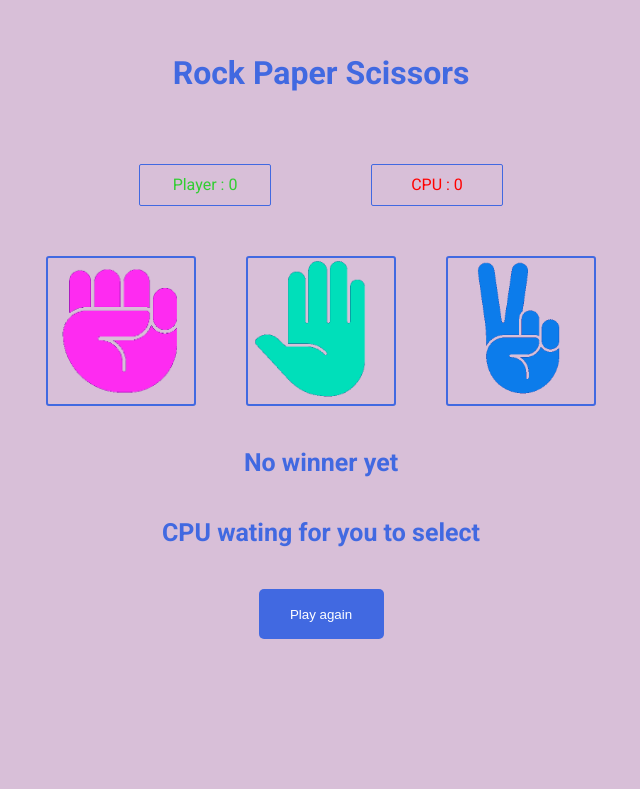
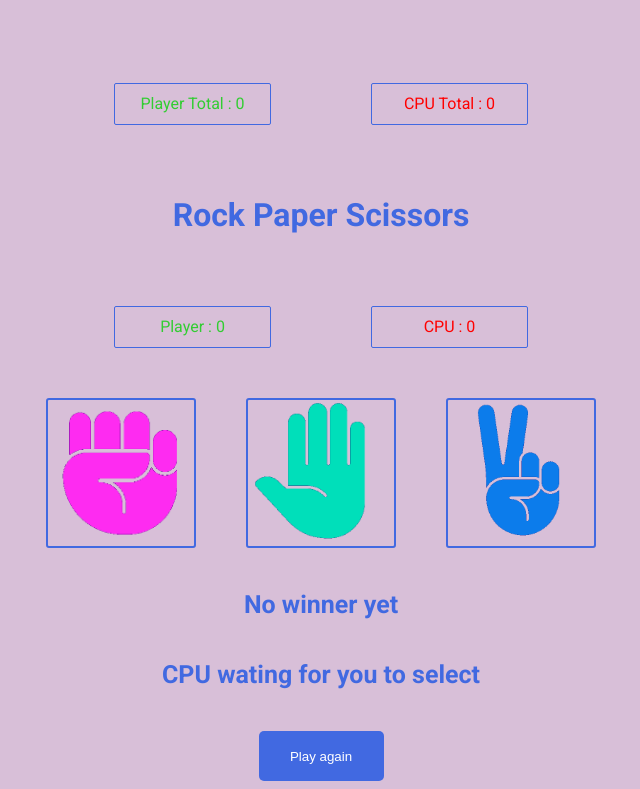
Before and after one commit to Umran04/rock-paper-scissors, a plain HTML site: page index.html in a window 1280 px wide. Shown: the part 117-906 px from the top of the page, without its empty margins (319-959 px from the left). Before the commit the page ends 800 px from the top, so only its background shows below. Drawn offline with Linux system fonts and the light colour scheme.

Commit message:
added a functionality that keeps scores of the rounds won by either cpu or player, however there are infite rounds they can play

```diff
--- a/index.html
+++ b/index.html
@@ -13,6 +13,10 @@
 <body>
 
     <div class="container">
+        <div class="round-scores">
+            <div class="player-round-scores" id="player-round-scores"></div>
+            <div class="cpu-round-scores" id="cpu-round-scores"></div>
+        </div>
         <h1>Rock Paper Scissors</h1>
 
         <div class="scores">
--- a/index.js
+++ b/index.js
@@ -5,16 +5,21 @@ let cpuChoices = ['Rock','Paper','Scissors']
 let output = ['You win', 'CPU wins', "It's a tie"]
 let playerSelect = null;
 let cpuSelect = null;
+let playerRoundScore = 0;
+let cpuRoundScore = 0;
 
 let btnRock = document.getElementById("human-choice-rock");
 let btnPaper = document.getElementById("human-choice-paper");
 let btnScissors = document.getElementById("human-choice-scissors");
 let btnPlayAgain = document.getElementById("PA-btn");
 
+document.getElementById("player-round-scores").innerText = "Player Total : " + playerRoundScore;
+document.getElementById("cpu-round-scores").innerText = "CPU Total : " + cpuRoundScore;
 document.getElementById("player-score").innerText = "Player : " + playerScore;
 document.getElementById("CPU-score").innerText = "CPU : " + cpuScore;
 document.getElementById("computer-choice").innerText = "CPU wating for you to select"
 document.getElementById("output").innerText = "No winner yet"
+
 
 
 
@@ -55,8 +60,12 @@ function cpuWins(){
         if (playerScore === 5 || cpuScore === 5){
             if(playerScore > cpuScore){
                 document.getElementById("output").innerText = "Game Over: You win, Click Play Again";
+                playerRoundScore++
+                document.getElementById("player-round-scores").innerText = "Player Total : " + playerRoundScore;
             }else if (cpuScore > playerScore){
                 document.getElementById("output").innerText = "Game Over: CPU wins, Click Play Again";
+                cpuRoundScore++
+                document.getElementById("cpu-round-scores").innerText = "CPU Total : " + cpuRoundScore;
             }else{}
             btnDisable();
         }
@@ -69,8 +78,12 @@ function playerWins(){
         if (playerScore === 5 || cpuScore === 5){
             if(playerScore > cpuScore){
                 document.getElementById("output").innerText = "Game Over: You win, Click Play Again";
+                playerRoundScore++
+                document.getElementById("player-round-scores").innerText = "Player Total : " + playerRoundScore;
             }else if (cpuScore > playerScore){
                 document.getElementById("output").innerText = "Game Over: CPU wins, Click Play Again";
+                cpuRoundScore++
+                document.getElementById("cpu-round-scores").innerText = "CPU Total : " + cpuRoundScore;
             }else{}
             btnDisable();
         }
--- a/styles.css
+++ b/styles.css
@@ -18,26 +18,26 @@ h1{
     color: royalblue;
 }
 
-.scores{
+.scores, .round-scores{
     display: flex;
     gap: 100px;
     margin: 50px 0px;
 
 }
 
-.player-score, .CPU-score{
+.player-score, .CPU-score, .player-round-scores, .cpu-round-scores{
     border: 0.5px solid royalblue;
-    width: 100px;
+    width: 125px;
     height: 20px;
     border-radius: 2px;
     padding: 10px 15px;
 }
 
-.player-score{
+.player-score, .player-round-scores{
     color: limegreen;
 }
 
-.CPU-score{
+.CPU-score, .cpu-round-scores{
     color: red;
 }
 
```
